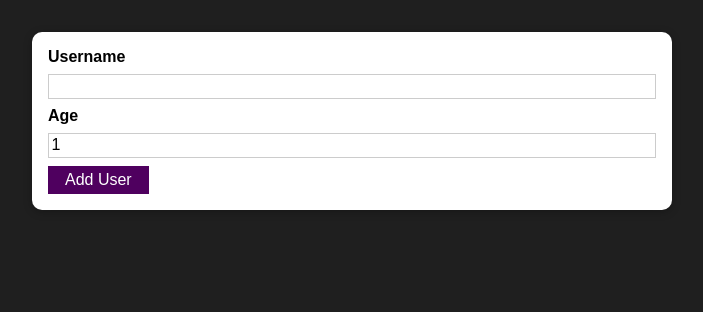
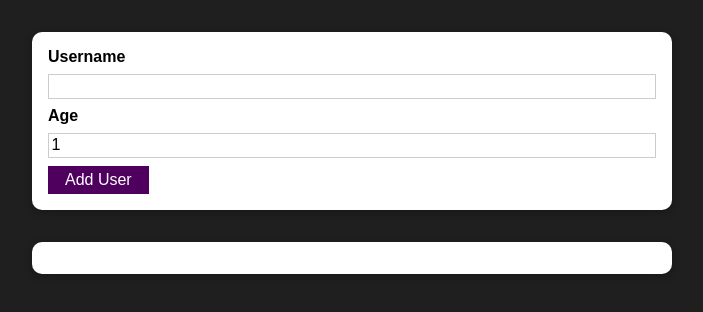
Before and after one commit to prasadsurase/ts-list-users-app, a React (Create React App) app: page / in a window 1280 px wide. Shown: the top 312 px of the page, without its empty margins (288-991 px from the left). Built offline with nearby package versions, Linux system fonts and the light colour scheme.

Commit message:
Added users list component

```diff
--- a/src/App.js
+++ b/src/App.js
@@ -1,11 +1,18 @@
-import React from 'react';
+import React, { useState } from 'react';
 import AddUser from './components/Users/AddUser';
-
+import UsersList from './components/Users/UsersList';
 
 function App() {
+  const [usersList, setUsersList] = useState([]);
+
+  const addUser = (username, age) => {
+    setUsersList([...usersList, {id: Math.random().toString(), name: username, age: age} ]);
+  };
+
   return (
     <div>
-      <AddUser />
+      <AddUser addUser={addUser}/>
+      <UsersList users={usersList}/>
     </div>
   );
 }
--- a/src/components/Users/AddUser.js
+++ b/src/components/Users/AddUser.js
@@ -12,6 +12,7 @@
     if(username.trim().length === 0 || age.trim().length === 0) {
       return;
     }
+    props.addUser(username, age);
     setUsername('')
     setAge(1);
   };
--- /dev/null
+++ b/src/components/Users/UsersList.js
@@ -0,0 +1,19 @@
+import React from "react";
+import Card from "../UI/Card";
+import classes from './UsersList.module.css';
+
+const UsersList = props => {
+  return (
+    <Card className={classes.users}>
+      <ul>
+        {props.users.map((user) => (
+          <li key={user.id}>
+            {user.name} ({user.age} years old.)
+          </li>
+        ))}
+      </ul>
+    </Card>
+  );
+};
+
+export default UsersList;
--- /dev/null
+++ b/src/components/Users/UsersList.module.css
@@ -0,0 +1,16 @@
+.users {
+  margin: 2rem auto;
+  width: 90%;
+  max-width: 40rem;
+}
+
+.users ul {
+  list-style: none;
+  padding: 1rem;
+}
+
+.users li {
+  border: 1px solid #ccc;
+  margin: 0.5rem 0;
+  padding: 0.5rem;
+}
```
